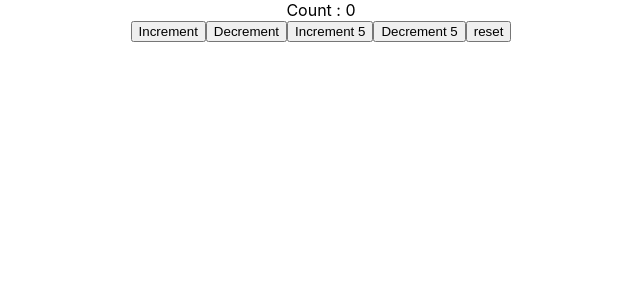
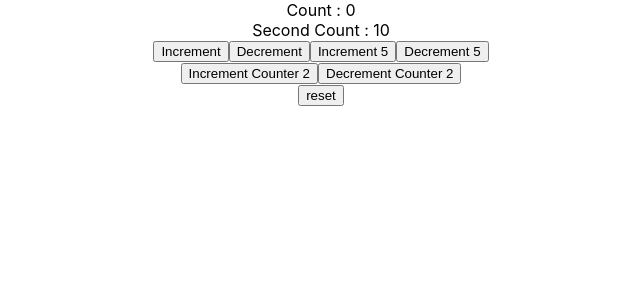
Before and after one commit to Rishabh0262/react-hooks, a React (Create React App) app: page / in a window 1280 px wide. Shown: the top 300 px of the page, without its empty margins (319-959 px from the left). Built offline with nearby package versions, Linux system fonts and the light colour scheme.

Commit message:
2nd Scenario, We'll see State as an object. By using State as an object we can keep track of 2 different counters.
This approach is well suited , 'When dealing with Global-State'... Here we are dealing with to local state.

```diff
--- a/src/components/Counter2.js
+++ b/src/components/Counter2.js
@@ -2,19 +2,27 @@
 // USE : of this pattern
         // Scenario 1 : Concern the value by which the INC. and DEC. will be done!
                        //  * So, By making use of action as an object. We can use additional Data in the reducer function.
-        // Scenario 2 :
+
+        // Scenario 2 : We'll see State as an object. By using State as an object we can keep track of 2 different counters.
+
+// Well this approach is suited , "When dealing with Global State"... Here we are dealing with to local state.
 import React, { useReducer } from "react";
 
 const initialState = {
     firstCounter: 0,
+    secondCounter : 10
 };
 
 const reducer = (state, action) => {
     switch (action.type) {
         case "increment":
-            return {firstCounter : state.firstCounter + action.value};
+            return {...state, firstCounter : state.firstCounter + action.value};
         case "decrement":
-            return {firstCounter : state.firstCounter - action.value };
+            return {...state, firstCounter : state.firstCounter - action.value };
+        case "increment2":
+            return {...state, secondCounter : state.secondCounter + action.value};
+        case "decrement2":
+            return {...state, secondCounter : state.secondCounter - action.value };
 
         case "reset":
             return initialState;
@@ -29,10 +37,15 @@
     return (
         <div>
             <div> Count : {count.firstCounter} </div>
+            <div> Second Count : {count.secondCounter} </div>
             <button onClick={() => dispatch({ type: "increment", value: 1 })}>Increment</button>
             <button onClick={() => dispatch({ type: "decrement", value: 1  })}>Decrement</button>
             <button onClick={() => dispatch({ type: "increment", value: 5 })}>Increment 5</button>
             <button onClick={() => dispatch({ type: "decrement", value: 5  })}>Decrement 5</button>
+            <div>
+                <button onClick={() => dispatch({ type: "increment2", value: 1 })}>Increment Counter 2</button>
+                <button onClick={() => dispatch({ type: "decrement2", value: 1  })}>Decrement Counter 2</button>
+            </div>
             <button onClick={() => dispatch({ type: "reset" })}>reset</button>
         </div>
     );
```
